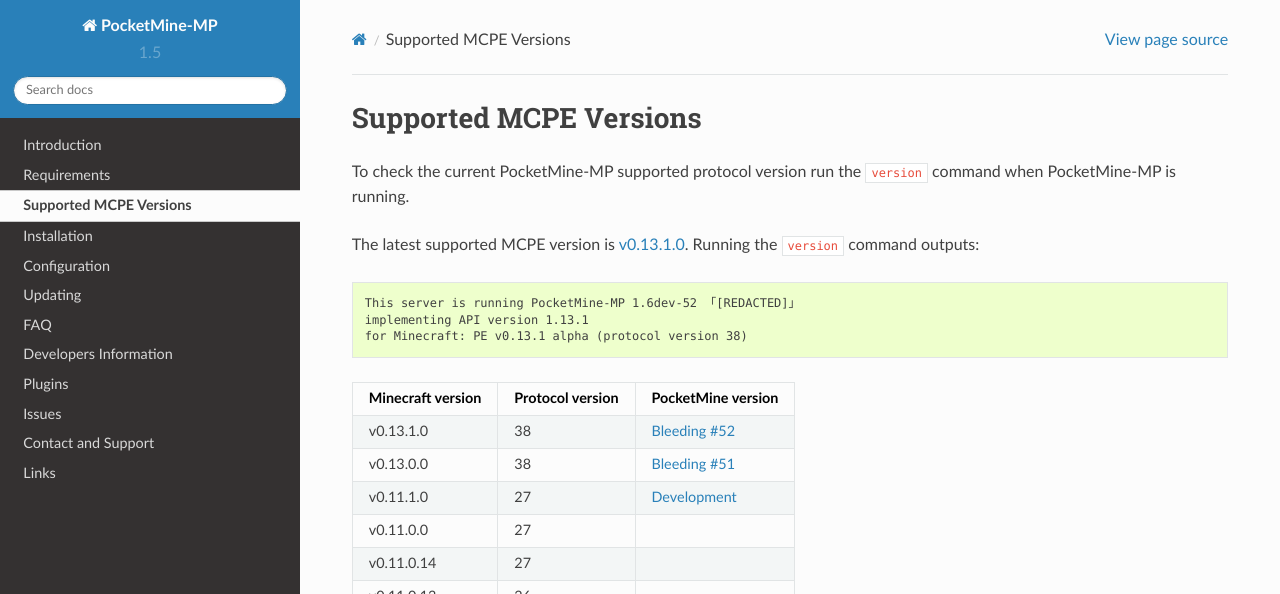
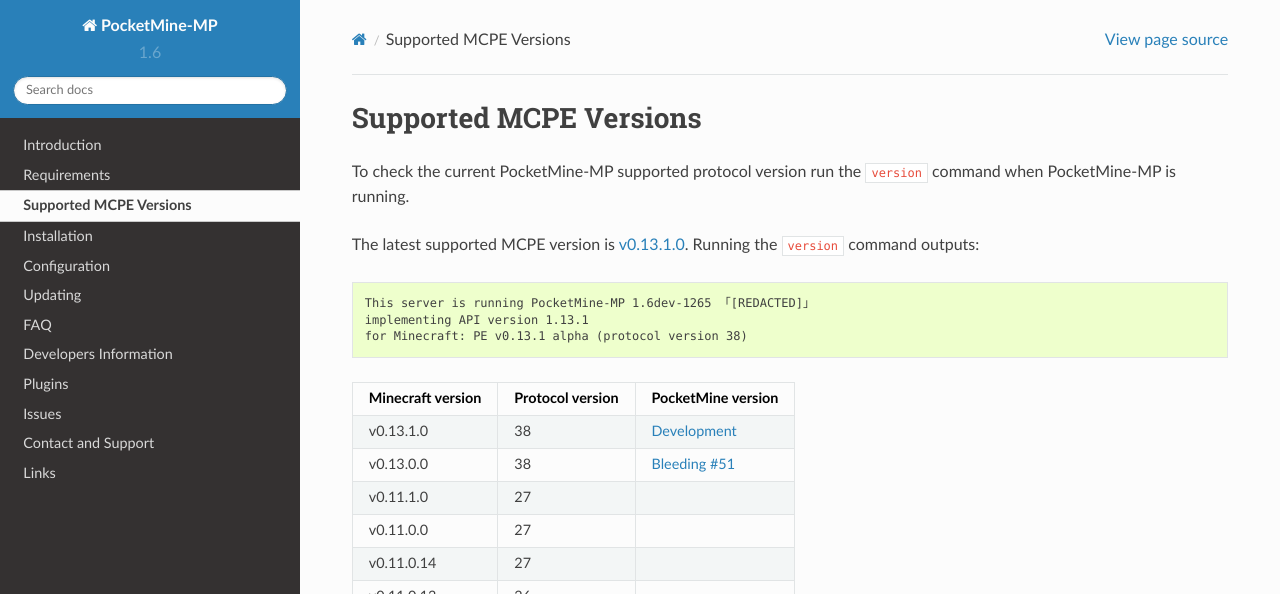
Before and after one commit to PocketMine/Documentation, a Sphinx documentation site: the page built from source/supportedMCPEversions.rst, in a window 1280 px wide and 900 px high. Shown: the top 594 px of the window. Built offline with Sphinx 7.4.7 and the Read the Docs theme 2.0.0, drawn with Linux system fonts in a browser that asks for light colours.

Commit message:
Updated supported version

```diff
--- a/source/conf.py
+++ b/source/conf.py
@@ -51,9 +51,9 @@
 # built documents.
 #
 # The short X.Y version.
-version = '1.5'
+version = '1.6'
 # The full version, including alpha/beta/rc tags.
-release = '1.5dev'
+release = '1.6dev'
 
 # The language for content autogenerated by Sphinx. Refer to documentation
 # for a list of supported languages.
@@ -128,7 +128,7 @@
 
 # The name for this set of Sphinx documents.  If None, it defaults to
 # "<project> v<release> documentation".
-#html_title = None
+html_title = "PocketMine-MP Documentation"
 
 # A shorter title for the navigation bar.  Default is the same as html_title.
 #html_short_title = None
--- a/source/faq/connecting/cantconnect.rst
+++ b/source/faq/connecting/cantconnect.rst
@@ -1,7 +1,7 @@
 Can't connect to the server
 """""""""""""""""""""""""""
 
-Run the ``version`` command to check the supported MCPE version or :doc:`/protocolversions`.
+Run the ``version`` command to check the supported MCPE version or :doc:`/supportedMCPEversions`.
 
 Example:
 
--- a/source/supportedMCPEversions.rst
+++ b/source/supportedMCPEversions.rst
@@ -4,23 +4,23 @@
 ~~~~~~~~~~~~~~~~~~~~~~~
 To check the current PocketMine-MP supported protocol version run the ``version`` command when PocketMine-MP is running.
 
-The latest supported MCPE version is `v0.13.1.0 <bleeding-52_>`_.
+The latest supported MCPE version is `v0.13.1.0 <dev_>`_.
 Running the ``version`` command outputs:
 
 .. code-block:: none
 
-    This server is running PocketMine-MP 1.6dev-52 「[REDACTED]」
+    This server is running PocketMine-MP 1.6dev-1265 「[REDACTED]」
     implementing API version 1.13.1
     for Minecraft: PE v0.13.1 alpha (protocol version 38)
 
 +-------------------+------------------+--------------------------------+
 | Minecraft version | Protocol version | PocketMine version             |
 +===================+==================+================================+
-| v0.13.1.0         | 38               | `Bleeding #52 <bleeding-52_>`_ |
+| v0.13.1.0         | 38               | `Development <dev_>`_          |
 +-------------------+------------------+--------------------------------+
 | v0.13.0.0         | 38               | `Bleeding #51 <bleeding-51_>`_ |
 +-------------------+------------------+--------------------------------+
-| v0.11.1.0         | 27               | `Development <dev_>`_          |
+| v0.11.1.0         | 27               |                                |
 +-------------------+------------------+--------------------------------+
 | v0.11.0.0         | 27               |                                |
 +-------------------+------------------+--------------------------------+
@@ -151,7 +151,6 @@
 | v0.1.0.0          |                  |                                |
 +-------------------+------------------+--------------------------------+
 
-.. _bleeding-52: http://jenkins.pocketmine.net/job/PocketMine-MP-Bleeding/52/
 .. _bleeding-51: http://jenkins.pocketmine.net/job/PocketMine-MP-Bleeding/51/
-.. _dev: http://jenkins.pocketmine.net/job/PocketMine-MP/
-.. _stable: https://github.com/PocketMine/PocketMine-MP/releases
+.. _dev: http://jenkins.pocketmine.net/job/PocketMine-MP/Development/
+.. _stable: http://jenkins.pocketmine.net/job/PocketMine-MP/Stable/
```
